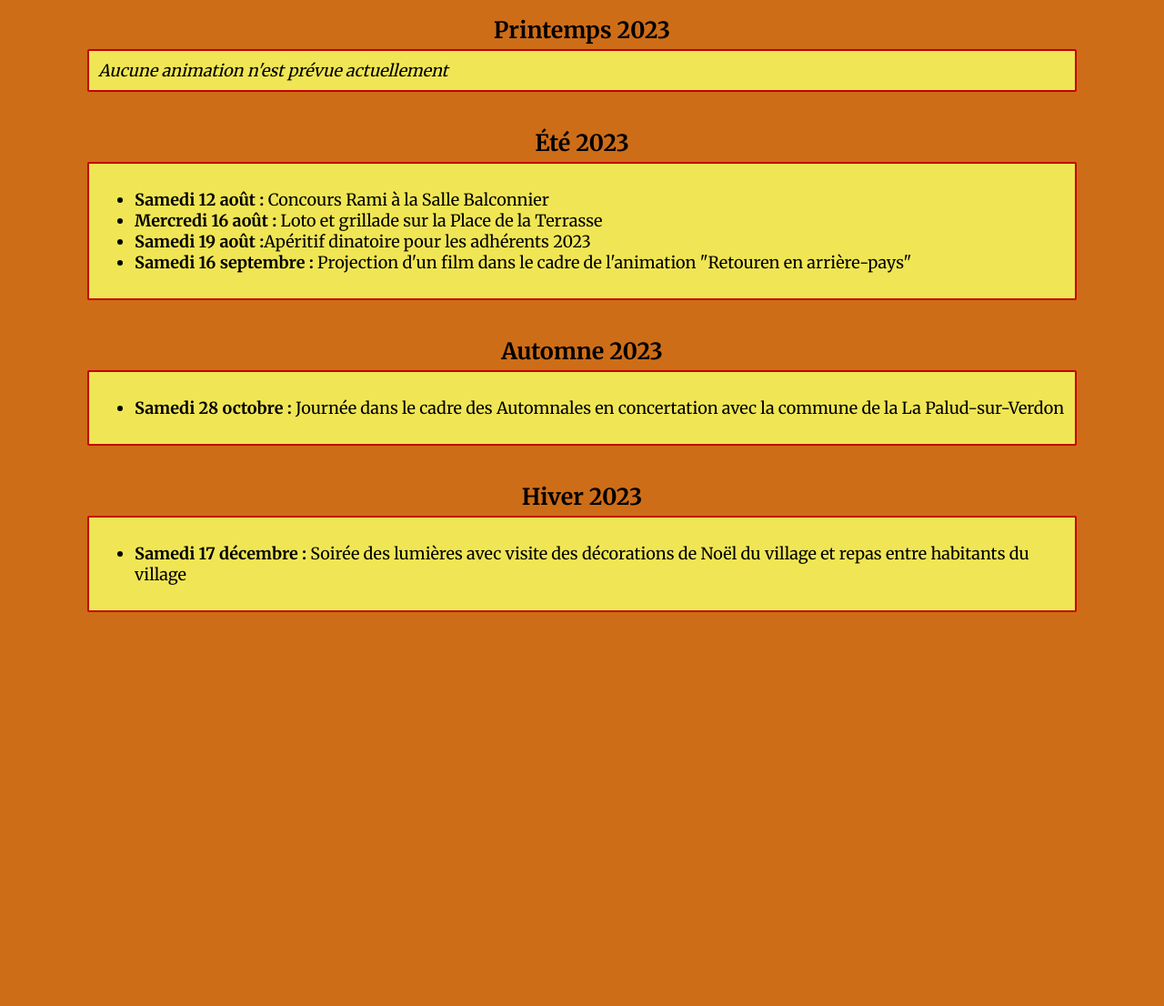
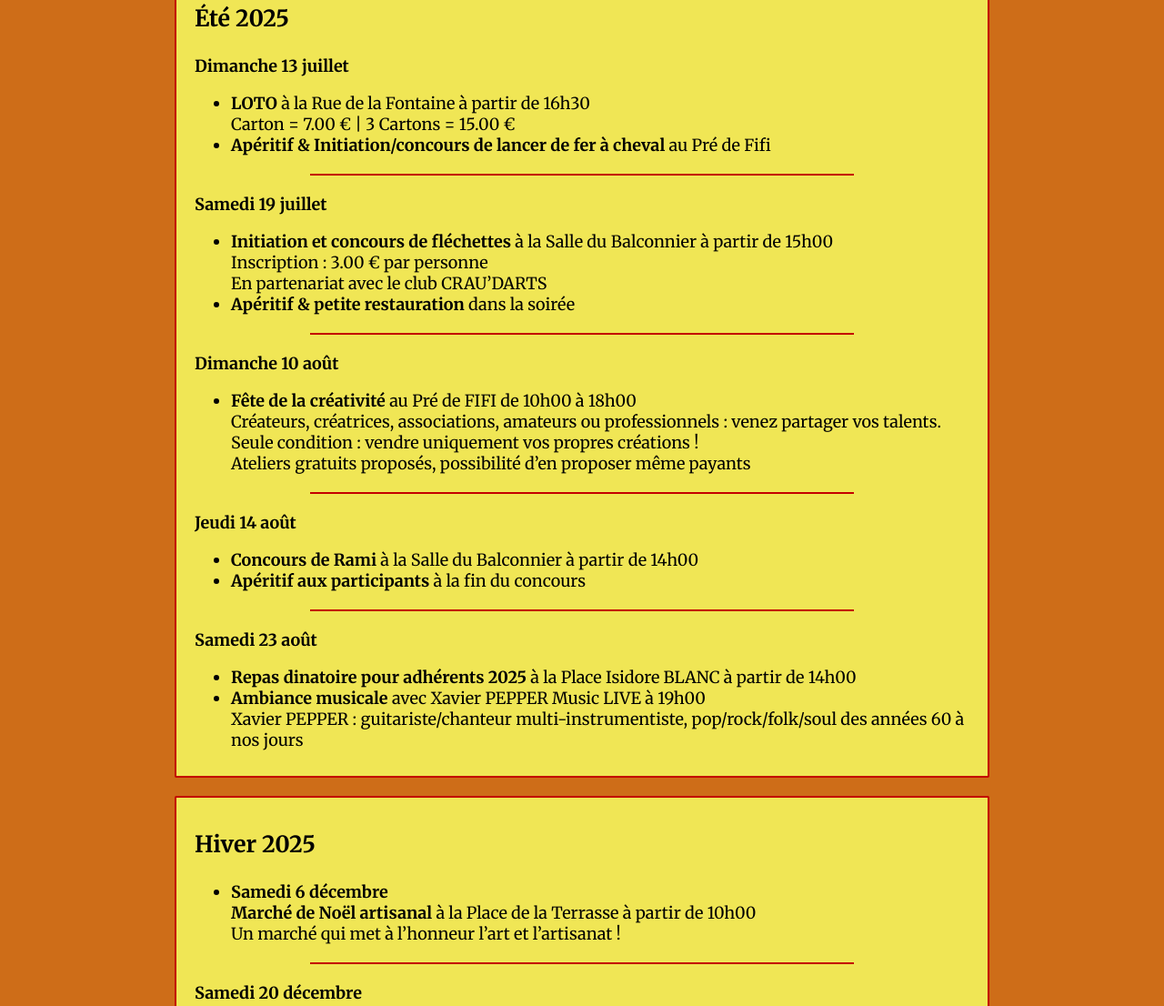
Before and after one commit to Comite-des-fetes-de-Rougon/comite-des-fetes-de-rougon.github.io, a plain HTML site: page animation.html in a window 1280 px wide. Shown: the part 544-1650 px from the top of the page at 91% size. Before the commit the page ends 1270 px from the top, so only its background shows below. Drawn offline with nearby package versions, Linux system fonts and the light colour scheme.

Commit message:
✨ Update with 2025 events (#1)
* ✨ Update with 2025 events

* 🩹 Fix MR

```diff
--- a/animation.html
+++ b/animation.html
@@ -10,9 +10,7 @@
 		<header>
 			<h1>
 				Comité Organisateur des Fêtes de ROUGON<br />
-        <img
-          src="https://cdn.glitch.com/ab851876-1282-4752-9717-711cca375a38%2FlogoCOFmini.png?v=1558036981795"
-        />
+        <img id="logo" src="sources/images/500px-Blason_Rougon.png" alt="Blason de Rougon">
 			</h1>
 			<nav>
 				<ul>
@@ -22,58 +20,82 @@
 				</ul>
 			</nav>
 		</header>
-    <h3>Printemps 2023</h3>
 		<section>
-      <i>Aucune animation n'est prévue actuellement</i>
-    </section>
-    <h3>Été 2023</h3>
-    <section>
+			<h3>Été 2025</h3>
+			<b>Dimanche 13 juillet </b>
 			<ul>
-<!--         <li>
-          <b>Samedi 16 Juillet :</b> <a href="https://cdn.glitch.global/ab851876-1282-4752-9717-711cca375a38/Boule%202022-07-16.pdf?v=1656868713033" target="_blank">Concours de boules et Grillades sur la
-          Place de la Terrasse ou au Camping Carajuan</a><br />
-        </li> -->
 				<li>
-          <b>Samedi 12 août :</b> Concours Rami à la Salle
-          Balconnier<br />
+					<b>LOTO</b> à la Rue de la Fontaine à partir de 16h30<br />
+					Carton = 7.00 € | 3 Cartons = 15.00 €
 				</li>
 				<li>
-          <b>Mercredi 16 août :</b> Loto et grillade sur la Place de la Terrasse
+					<span style="font-weight: 600"
+						>Apéritif & Initiation/concours de lancer de fer à cheval</span
+					>
+					au Pré de Fifi
 				</li>
-<!--         <li>
-          <b>Samedi 13 août :</b> <a href="https://cdn.glitch.global/ab851876-1282-4752-9717-711cca375a38/Boule%202022-08-14.pdf?v=1656868713033" target="_blank">Concours de boules et Grillades sur la Place
-          de la Terrasse</a>
-        </li> -->
-<!--         <li>
-          <b>Entre le 8 et le 22 août : </b> Activité autours de la
-          représentation artistique <i>Mon Rougon</i> par Nathalie Bacquart
-        </li> -->
+			</ul>
+			<hr />
+			<b>Samedi 19 juillet </b>
+			<ul>
 				<li>
-          <b>Samedi 19 août :</b>Apéritif dinatoire pour les adhérents 2023
+					<b>Initiation et concours de fléchettes</b>
+					à la Salle du Balconnier à partir de 15h00<br />
+					Inscription : 3.00 € par personne<br />
+					En partenariat avec le club CRAU’DARTS
+				</li>
+				<li><b>Apéritif &amp; petite restauration</b> dans la soirée</li>
+			</ul>
+			<hr />
+			<b>Dimanche 10 août </b><br />
+			<ul>
+				<li>
+					<b>Fête de la créativité</b> au Pré de FIFI de 10h00 à 18h00<br />
+					Créateurs, créatrices, associations, amateurs ou professionnels : venez partager
+					vos talents.<br />
+					Seule condition : vendre uniquement vos propres créations !<br />
+					Ateliers gratuits proposés, possibilité d’en proposer même payants
+				</li>
+			</ul>
+			<hr />
+			<b>Jeudi 14 août </b>
+			<ul>
+				<li><b>Concours de Rami</b> à la Salle du Balconnier à partir de 14h00</li>
+				<li><b>Apéritif aux participants</b> à la fin du concours</li>
+			</ul>
+			<hr />
+			<b>Samedi 23 août </b>
+			<ul>
+				<li>
+					<b>Repas dinatoire pour adhérents 2025</b>
+					à la Place Isidore BLANC à partir de 14h00
 				</li>
 				<li>
-          <b>Samedi 16 septembre :</b> Projection d'un film dans le cadre de l'animation "Retouren en arrière-pays"
+					<b>Ambiance musicale</b> avec Xavier PEPPER Music LIVE à 19h00<br />
+					Xavier PEPPER : guitariste/chanteur multi-instrumentiste, pop/rock/folk/soul des
+					années 60 à nos jours
 				</li>
 			</ul>
 		</section>
-    <h3>Automne 2023</h3>
 		<section>
+			<h3>Hiver 2025</h3>
 			<ul>
 				<li>
-          <b>Samedi 28 octobre :</b> Journée dans le cadre des Automnales en concertation avec la commune de la La Palud-sur-Verdon
+					<b>Samedi 6 décembre </b><br />
+					<b>Marché de Noël artisanal</b> à la Place de la Terrasse à partir de 10h00<br />
+					Un marché qui met à l’honneur l’art et l’artisanat !
 				</li>
-<!--         <li>
-          <b>Samedi 29 octobre :</b> <a href="https://cdn.glitch.global/ab851876-1282-4752-9717-711cca375a38/Soupe%202022-10-29.pdf?v=1666191172865" target="_blank">Concours de soupe</a> et repas soupe de
-          poissons + desserts en extérieur. Le règlement du concours est disponible <a href="https://cdn.glitch.global/ab851876-1282-4752-9717-711cca375a38/R%C3%A8glement%20du%20Concours%20de%20Soupe%20COF%20ROUGON.pdf?v=1666191297448" target="_blank">ici</a>.
-        </li> -->
 			</ul>
-    </section>
-    <h3>Hiver 2023</h3>
-    <section>
+			<hr />
+			<b>Samedi 20 décembre </b>
 			<ul>
 				<li>
-          <b>Samedi 17 décembre :</b> Soirée des lumières avec visite des
-          décorations de Noël du village et repas entre habitants du village
+					<b>Fête des Lumières</b> à la Place Isidore BLANC à 17h00<br />
+					Buffet partagé et vin chaud
+				</li>
+				<li>
+					<b>Ateliers de créativité</b> pour décorer le village à la Salle du Balconnier à
+					partir de novembre
 				</li>
 			</ul>
 		</section>
--- a/style.css
+++ b/style.css
@@ -9,7 +9,7 @@ body {
   font-size: 18px;
   margin: 0;
   color: #000000;
-  width : 85%;
+  width : 70%;
   margin : auto;
 }
 
@@ -33,11 +33,9 @@ h2{
 }
 
 h3 {
-  text-align: center;
+  text-align: left;
   font-family: "Merriweather",serif;
   font-size: 25px;
-  margin-top:40px;
-  margin-bottom:-15px;
 }
 
 h4 {
@@ -49,7 +47,7 @@ h4 {
 section{
   font-family: "Merriweather",sans-serif;
   color: #000000;
-  padding: 10px;
+  padding: 10px 20px;
   background:rgb(240, 230, 85);
   text-align: left;
   margin-top: 20px;
@@ -97,6 +95,17 @@ nav ul a:hover{
   font-family:  "Times New Roman", serif  ;
 }
 
+#logo {
+  width: 200px;
+  height: auto;
+}
+
+hr{
+  border: 1px solid rgb(195, 0, 0);
+  margin: 20px auto 20px auto;
+  width: 70%;
+}
+
 @media screen and (max-width: 640px){
   nav{
     height : 170px;
```
Also changed, not shown: apropos.html (+1 -3 lines), index.html (+6 -7 lines), sources/images/500px-Blason_Rougon.png (added), 1 other file. Lines whose indentation alone changed are shown as unchanged.
